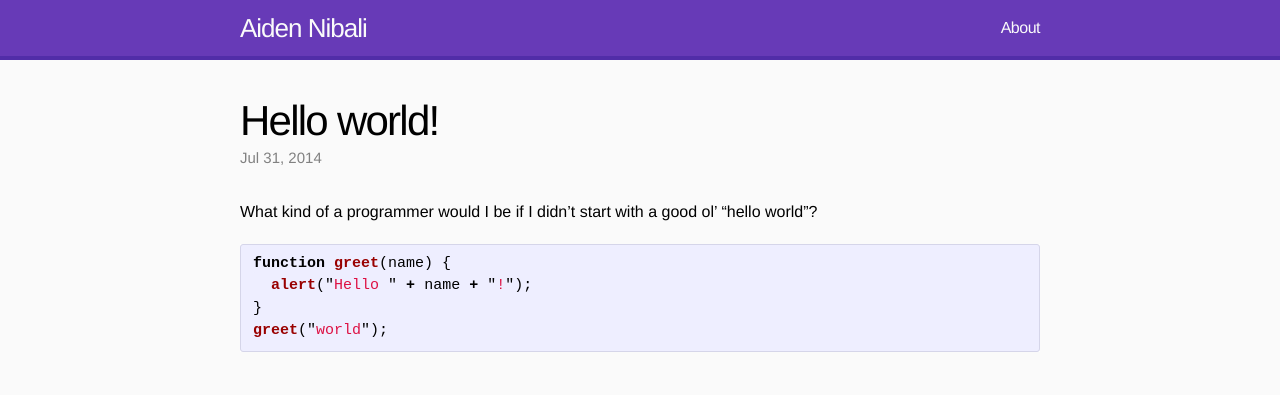
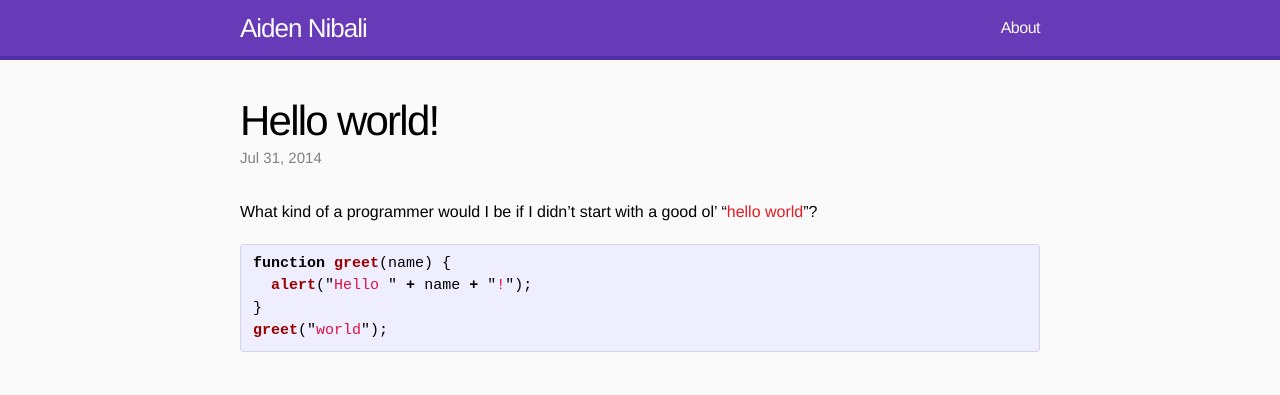
Before and after one commit to anibali/anibali.github.io, a Jekyll site: the page built from _posts/2014-07-31-hello-world.markdown, in a window 1280 px wide. Shown: the top 395 px of the page. Built offline with Jekyll 4.4.1, drawn with Linux system fonts in a browser that asks for light colours; part of the change alters nothing that is shown.

```diff
--- a/_posts/2014-07-31-hello-world.markdown
+++ b/_posts/2014-07-31-hello-world.markdown
@@ -6,7 +6,7 @@ categories: misc
 ---
 
 What kind of a programmer would I be if I didn't start with a good ol'
-"hello world"?
+"[hello world](http://en.wikipedia.org/wiki/Hello_world_program)"?
 
 {% highlight javascript %}
 function greet(name) {
```
